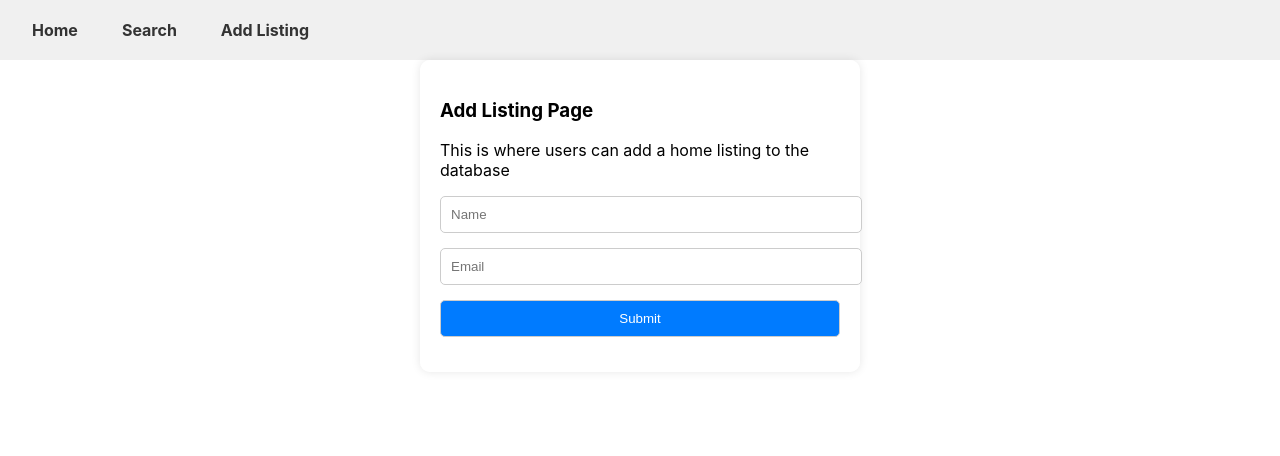
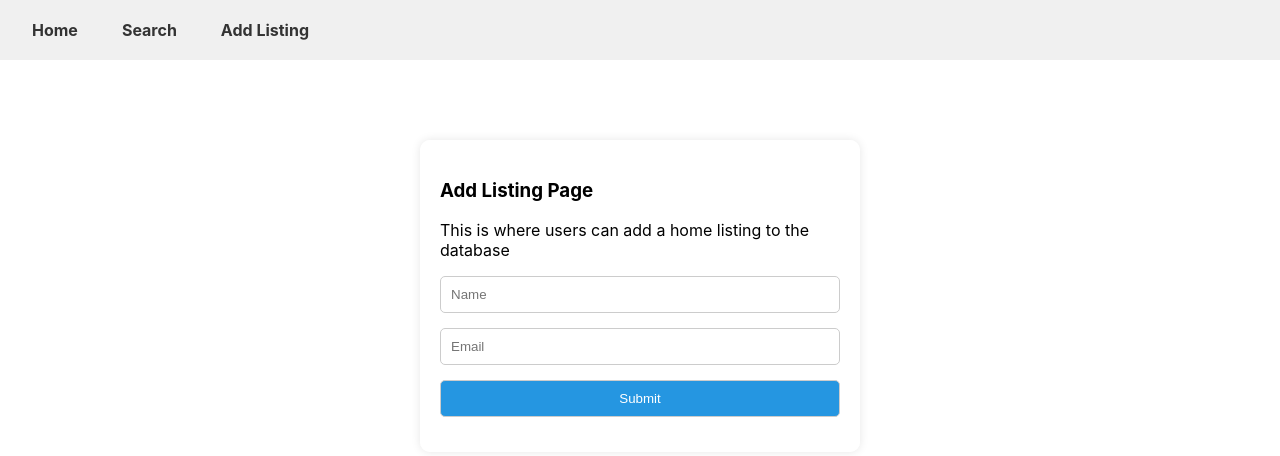
Before and after one commit to DerekKirschbaum/gdsc_project_23-24, a React (Create React App) app: page /AddListing in a window 1280 px wide. Shown: the top 456 px of the page. Built offline with nearby package versions, Linux system fonts and the light colour scheme.

Commit message:
css stuff

```diff
--- a/src/styles.css
+++ b/src/styles.css
@@ -1,10 +1,12 @@
 .AddListing {
+
     background-color: rgba(255, 255, 255, 0.9); /* Semi-translucent white background */
     padding: 20px;
     border-radius: 10px;
     box-shadow: 0 0 10px rgba(0, 0, 0, 0.1); /* Shadow effect */
     max-width: 400px; /* Set a maximum width for the form container */
-    margin: 0 auto; /* Center the form */
+    margin: auto; /* Center the form */
+    margin-top: 10vh;
 }
 
 .AddListingForm input[type="text"],
@@ -16,14 +18,19 @@
     padding: 10px;
     border-radius: 5px;
     border: 1px solid #ccc;
+    box-sizing: border-box;
 }
 
 .AddListingForm button {
-    background-color: #007bff; /* Button color */
+    background-color: #2596e1; /* Button color */
     color: #fff;
     cursor: pointer;
 }
 
 .AddListingForm button:hover {
-    background-color: #0056b3; /* Button hover color */
+    background-color: #2980b9; /* Button hover color */
 }
+
+.AddListingForm button:active {
+    box-shadow: inset 0 2px 30px rgba(0,0,0,0.3); /* Adjust the box shadow on click */
+}
```
